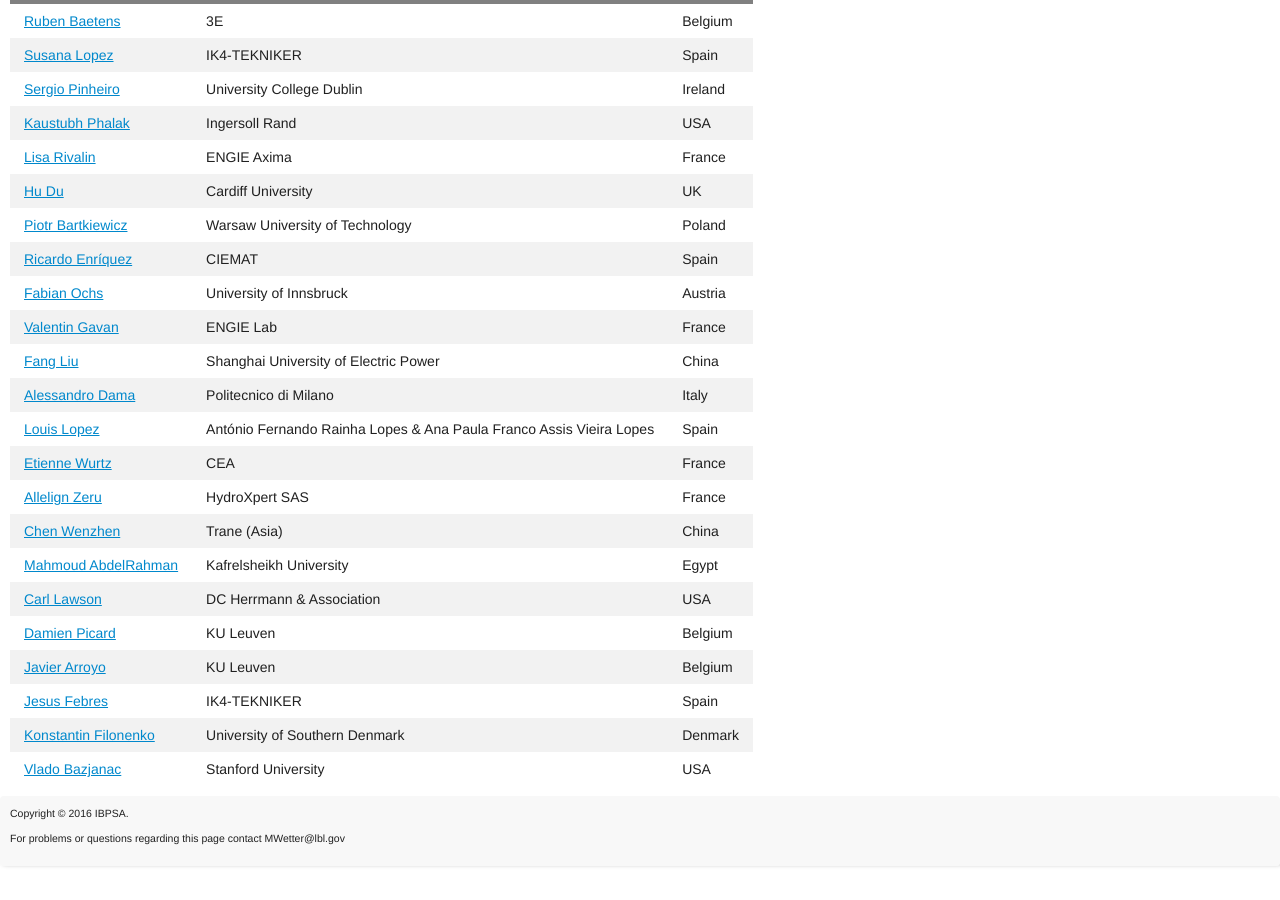
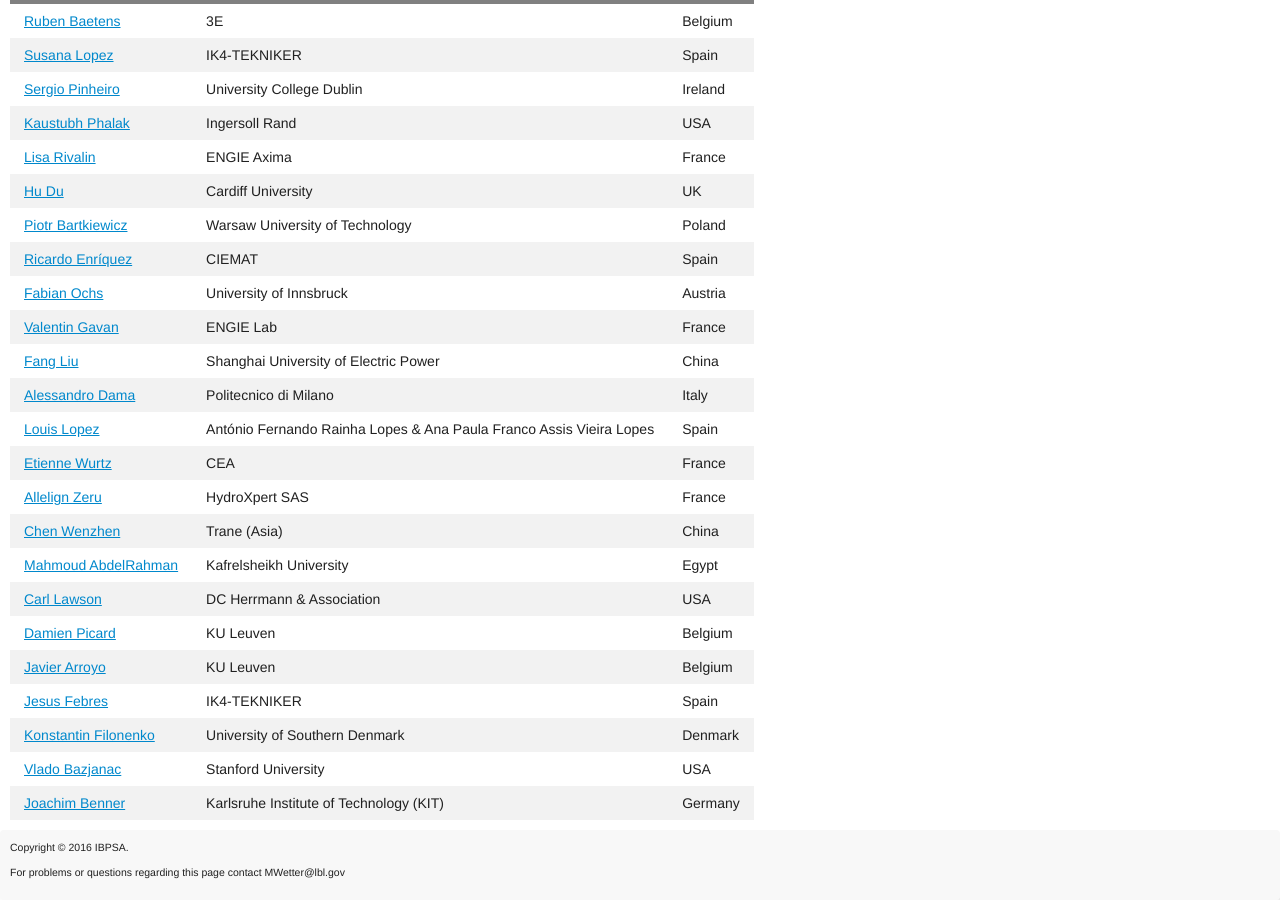
Before and after one commit to ibpsa/project1, a Jekyll site: the page built from participants.md, in a window 1280 px wide and 900 px high, scrolled down 1851 px. Built offline with Jekyll 4.4.1, drawn with Linux system fonts in a browser that asks for light colours; nearby versions of some CDN libraries; before the commit the page ends 2717 px from its top, so only the background shows below that.

Commit message:
Updated participant list

```diff
--- a/_data/individual_participants.yml
+++ b/_data/individual_participants.yml
@@ -135,3 +135,9 @@
   contact_email: bazjanac@stanford.edu
   affiliation:   Stanford University
   country:       USA
+
+- date_joined:   1/19/2018
+  contact_name:  Joachim Benner
+  contact_email: joachim.benner@kit.edu
+  affiliation:   Karlsruhe Institute of Technology (KIT)
+  country:       Germany
```
